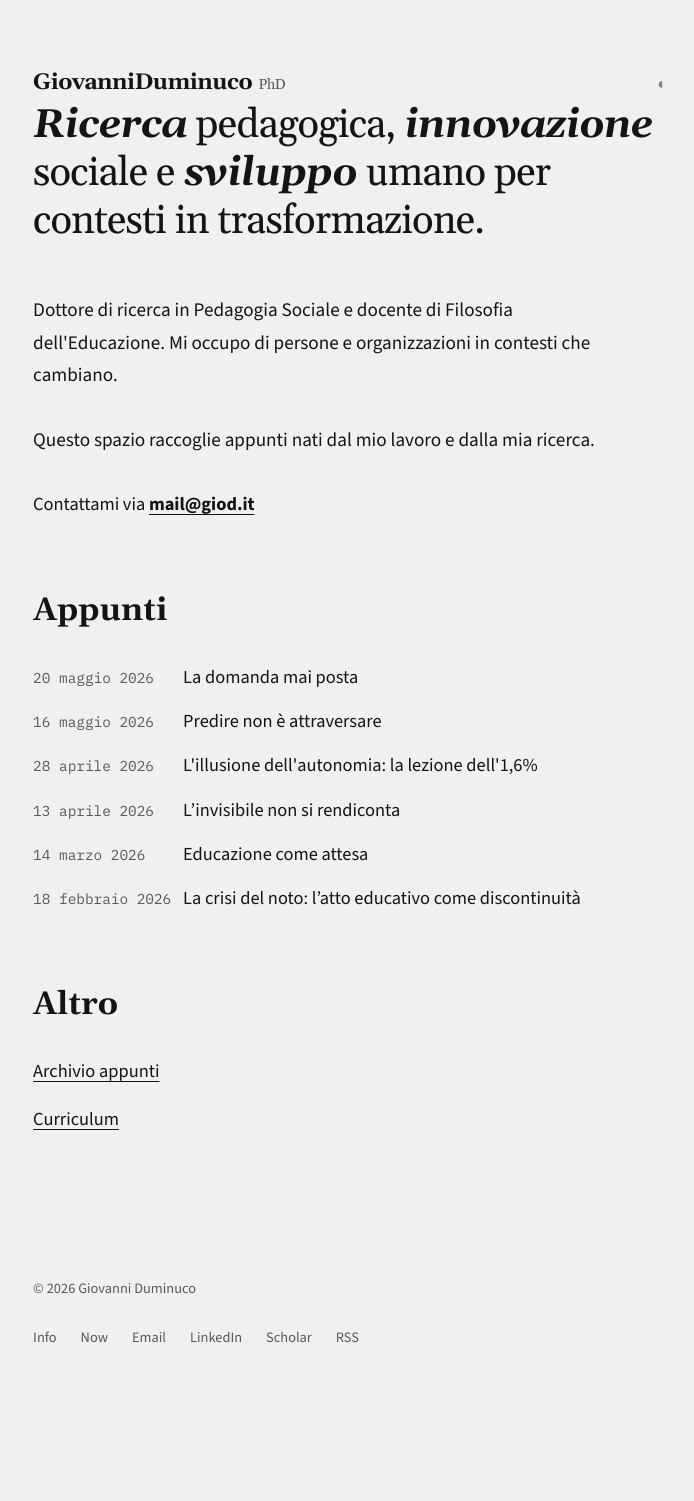
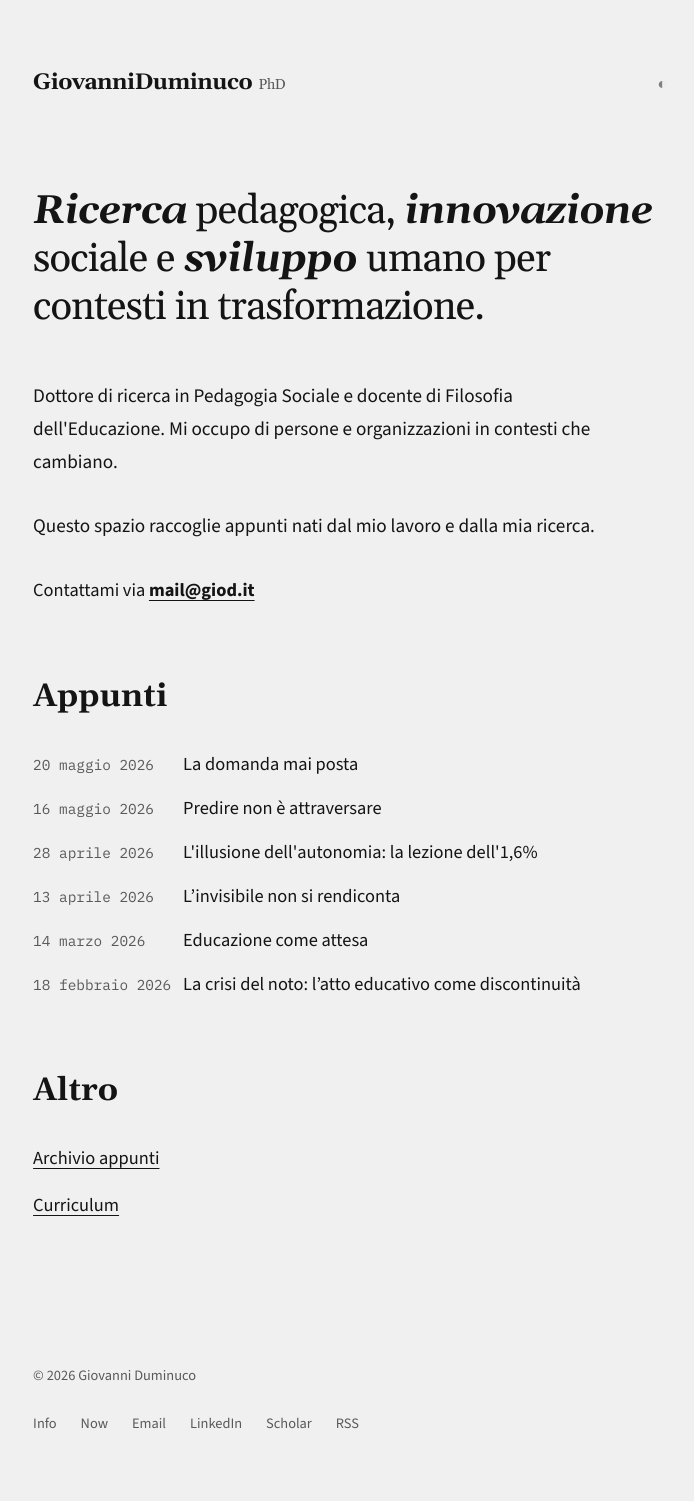
Before and after one commit to dumgio/dumgio.github.io, a Jekyll site: the page built from index.html, in a window 1280 px wide. Shown: the whole page, without its empty margins (287-981 px from the left). Built offline with Jekyll 4.4.1, drawn with Linux system fonts in a browser that asks for light colours; comment, search, counter and statistics services are not loaded; before the commit the page ends 1414 px from its top, so only the background shows below that.

Commit message:
Ripristina spaziatura header dopo rimozione menu nav
Co-Authored-By: Claude Sonnet 4.6 <noreply@anthropic.com>

```diff
--- a/assets/css/style.css
+++ b/assets/css/style.css
@@ -96,6 +96,7 @@ body.light-theme {
   align-items: baseline;
   justify-content: space-between;
   max-width: var(--measure);
+  margin-bottom: 5.4rem;
 }
 
 header h1 {
```
